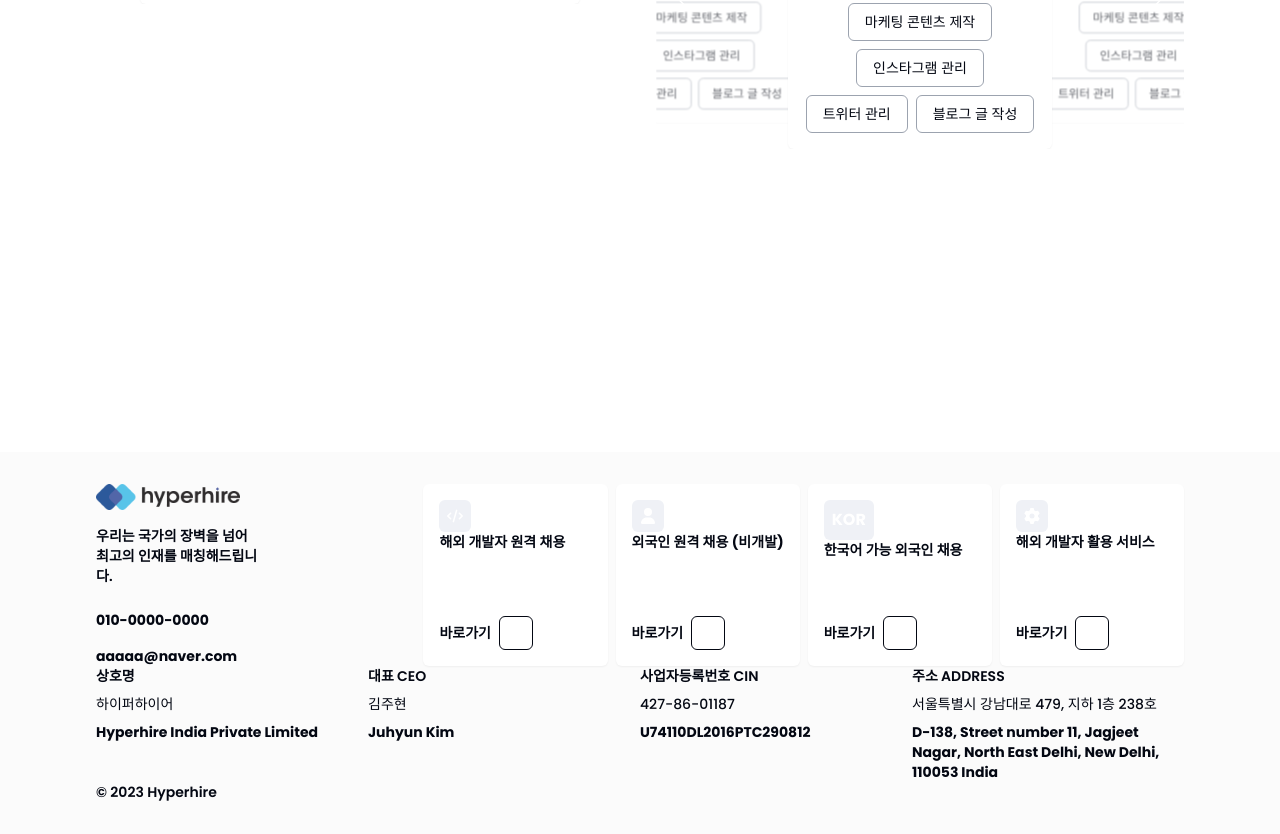
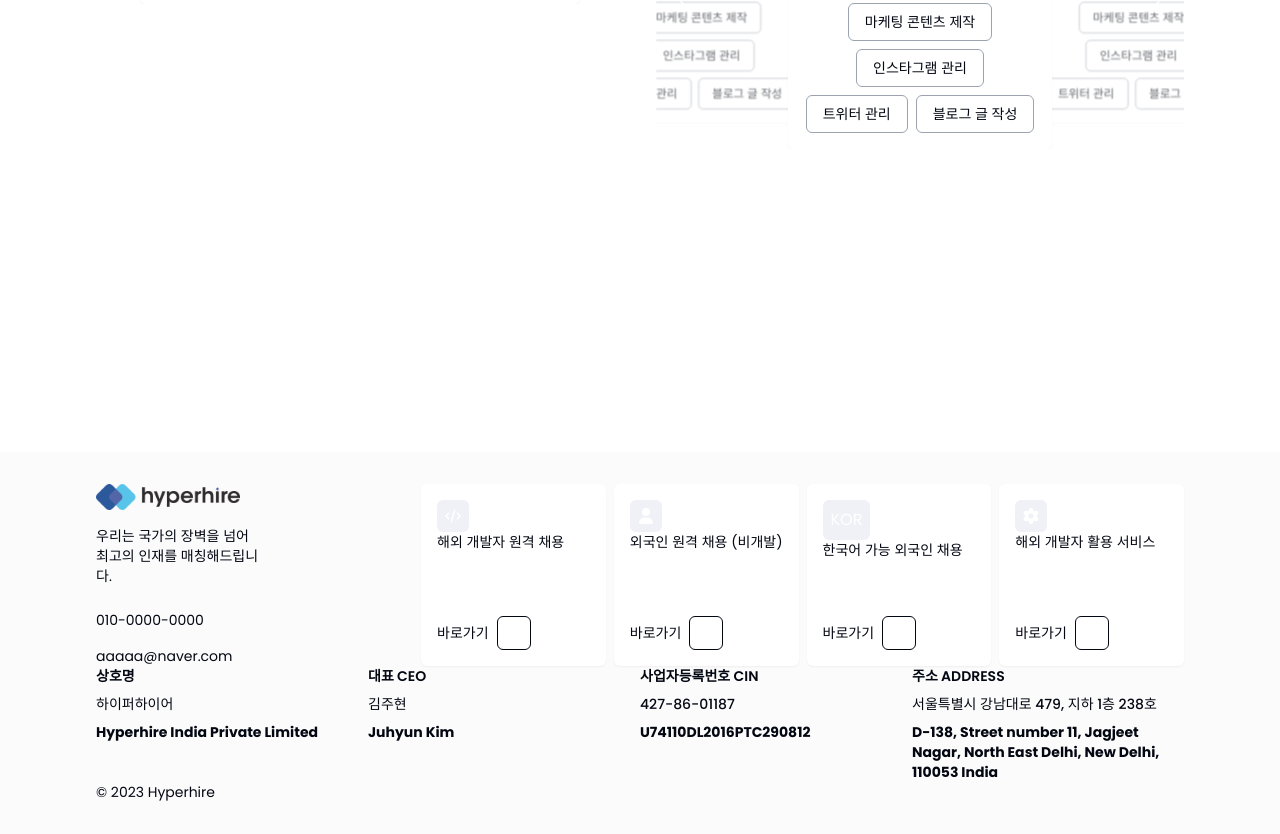
Before and after one commit to KhenCahyo13/Coin-Siren-Assignment, a Next.js app: page /web/home in a window 1280 px wide. Shown: the part 460-1294 px from the top of the page. Built offline with nearby package versions, Linux system fonts and the light colour scheme.

Commit message:
refactor: Font Weight class

```diff
--- a/src/app/components/Footer/Footer.view.tsx
+++ b/src/app/components/Footer/Footer.view.tsx
@@ -8,11 +8,11 @@ const FooterView: FC = () => (
             <div className="footer-office">
                 <div className="footer-office-info">
                     <img src="/images/logo-original.png" alt="Nav Logo" className="footer-office-info-brand-img" />
-                    <p className="footer-office-info-desc" style={{ fontWeight: 600 }}>우리는 국가의 장벽을 넘어 최고의 인재를 매칭해드립니다.</p>
+                    <p className="footer-office-info-desc font-semibold">우리는 국가의 장벽을 넘어 최고의 인재를 매칭해드립니다.</p>
                 </div>
                 <div className="footer-office-info">
-                    <p className="footer-office-info-desc" style={{ fontWeight: 700 }}>010-0000-0000</p>
-                    <p className="footer-office-info-desc" style={{ fontWeight: 700 }}>aaaaa@naver.com</p>
+                    <p className="footer-office-info-desc font-bold">010-0000-0000</p>
+                    <p className="footer-office-info-desc font-bold">aaaaa@naver.com</p>
                 </div>
             </div>
             {/* Card Collections */}
@@ -25,10 +25,10 @@ const FooterView: FC = () => (
                                 <div className="card-icon">
                                     <FaCode className="text-[#7388A9] text-2xl" />
                                 </div>
-                                <p className="card-title" style={{ fontWeight: 600 }}>해외 개발자 원격 채용</p>
+                                <p className="card-title font-semibold">해외 개발자 원격 채용</p>
                             </div>
                             <div className="card-action">
-                                <p className="card-title" style={{ fontWeight: 600 }}>바로가기</p>
+                                <p className="card-title font-semibold">바로가기</p>
                                 <button className="card-action-button">
                                     <FaArrowRight className="text-gray-950 text-xs" />
                                 </button>
@@ -44,10 +44,10 @@ const FooterView: FC = () => (
                                 <div className="card-icon">
                                     <FaUser className="text-[#7388A9] text-2xl" />
                                 </div>
-                                <p className="card-title" style={{ fontWeight: 600 }}>외국인 원격 채용 <span style={{ fontWeight: 700 }}>(비개발)</span></p>
+                                <p className="card-title font-semibold">외국인 원격 채용 <span className="font-bold">(비개발)</span></p>
                             </div>
                             <div className="card-action">
-                                <p className="card-title" style={{ fontWeight: 600 }}>바로가기</p>
+                                <p className="card-title font-semibold">바로가기</p>
                                 <button className="card-action-button">
                                     <FaArrowRight className="text-gray-950 text-xs" />
                                 </button>
@@ -61,12 +61,12 @@ const FooterView: FC = () => (
                         <Fragment>
                             <div className="flex flex-col gap-3">
                                 <div className="card-icon">
-                                    <p className="text-[#7388A9] text-sm lg:text-lg" style={{ fontWeight: 700 }}>KOR</p>
+                                    <p className="text-[#7388A9] text-sm lg:text-lg font-bold">KOR</p>
                                 </div>
-                                <p className="card-title" style={{ fontWeight: 600 }}>한국어 가능 외국인 채용</p>
+                                <p className="card-title font-semibold">한국어 가능 외국인 채용</p>
                             </div>
                             <div className="card-action">
-                                <p className="card-title" style={{ fontWeight: 600 }}>바로가기</p>
+                                <p className="card-title font-semibold">바로가기</p>
                                 <button className="card-action-button">
                                     <FaArrowRight className="text-gray-950 text-xs" />
                                 </button>
@@ -82,10 +82,10 @@ const FooterView: FC = () => (
                                 <div className="card-icon">
                                     <FaGear className="text-[#7388A9] text-2xl" />
                                 </div>
-                                <p className="card-title" style={{ fontWeight: 600 }}>해외 개발자 활용 서비스</p>
+                                <p className="card-title font-semibold">해외 개발자 활용 서비스</p>
                             </div>
                             <div className="card-action">
-                                <p className="card-title" style={{ fontWeight: 600 }}>바로가기</p>
+                                <p className="card-title font-semibold">바로가기</p>
                                 <button className="card-action-button">
                                     <FaArrowRight className="text-gray-950 text-xs" />
                                 </button>
@@ -125,7 +125,7 @@ const FooterView: FC = () => (
                 </p>
             </div>
         </div>
-        <p className="footer-copyright mt-8" style={{ fontWeight: 600 }}>&copy; 2023 Hyperhire</p>
+        <p className="footer-copyright mt-8 font-semibold">&copy; 2023 Hyperhire</p>
     </footer>
 );
 
--- a/src/app/components/Navbar/Navbar.view.tsx
+++ b/src/app/components/Navbar/Navbar.view.tsx
@@ -11,10 +11,10 @@ const NavbarView: FC<NavbarViewProps> = ({ openNavbar, handleToggleNavbar }) =>
             </button>
             <div className={`${openNavbar ? 'flex' : 'hidden'} navbar-items`}>
                 <button className="flex items-center gap-2">
-                    <p className="text-sm" style={{ fontWeight: 600 }}>채용</p>
+                    <p className="text-sm font-semibold">채용</p>
                     <FaChevronDown className="text-xs" />
                 </button>
-                <a href="#" className="navbar-item" style={{ fontWeight: 600 }}>해외 개발자 활용 서비스</a>
+                <a href="#" className="navbar-item font-semibold">해외 개발자 활용 서비스</a>
             </div>
             <div className={`mt-4 mx-auto ${openNavbar ? 'block' : 'hidden'} lg:block lg:mt-0 lg:mx-0`}>
                 <button className="button button-light button-sm">문의하기</button>
--- a/src/app/web/home/Home.view.tsx
+++ b/src/app/web/home/Home.view.tsx
@@ -34,7 +34,7 @@ const HomeView: FC<HomeViewProps> = ({ fields, employees, achievements, benefits
                             <h1 className="text-4xl leading-tight font-bold lg:text-5xl lg:leading-tight animate__animated animate__fadeInUp duration-500">
                                 최고의 실력을 가진 외국인 인재를 찾고 계신가요?
                             </h1>
-                            <p style={{ fontWeight: 600 }} className="lg:text-xl animate__animated animate__fadeInUp duration-500">법률 및 인사관리 부담없이 1주일 이내에 원격으로 채용해보세요.</p>
+                            <p className="lg:text-xl font-semibold animate__animated animate__fadeInUp duration-500">법률 및 인사관리 부담없이 1주일 이내에 원격으로 채용해보세요.</p>
                         </div>
                     </div>
                     <div className="block mt-5 lg:hidden lg:mt-0">
@@ -75,8 +75,8 @@ const HomeView: FC<HomeViewProps> = ({ fields, employees, achievements, benefits
                                                             </div>
                                                         </div>
                                                         <div className="card-profile-info">
-                                                            <p className="text-gray-950" style={{ fontWeight: 600 }}>{employee.name}</p>
-                                                            <p className="text-sm text-blue-500" style={{ fontWeight: 500 }}>{employee.position} <span style={{ fontWeight: 600 }}>· {employee.lengthOfExperience}y+</span></p>
+                                                            <p className="text-gray-950 font-semibold">{employee.name}</p>
+                                                            <p className="text-sm text-blue-500 font-medium">{employee.position} <span className="font-semibold">· {employee.lengthOfExperience}y+</span></p>
                                                         </div>
                                                     </div>
                                                     <div className="mt-5 card-profile-skills">
@@ -114,19 +114,19 @@ const HomeView: FC<HomeViewProps> = ({ fields, employees, achievements, benefits
                                         <div className="px-1 py-1 rounded-md bg-[#E8ECFF]">
                                             <FaCheck className="text-[#2C599B]" />
                                         </div>
-                                        <p className="text-sm" style={{ fontWeight: 600 }}>{benefit.title}</p>
+                                        <p className="text-sm font-semibold">{benefit.title}</p>
                                     </div>
                                 ))}
                             </div>
                         </div>
                     )}
-                    <p className="text-sm text-[#FBFF23] underline mt-4 lg:text-white lg:text-lg" style={{ fontWeight: 600 }}>개발자가 필요하신가요?</p>
+                    <p className="text-sm text-[#FBFF23] underline mt-4 lg:text-white lg:text-lg font-semibold">개발자가 필요하신가요?</p>
                     {achievements && (
                         <div className="hidden mt-6 items-center gap-4 lg:flex animate__animated animate__fadeIn duration-500">
                             {achievements.map((achievement) => (
                                 <div className="py-2 flex flex-col gap-4 border-t" key={achievement.id}>
-                                    <p style={{ fontWeight: 600 }}>{achievement.title}</p>
-                                    <p className="text-sm" style={{ fontWeight: 500 }}>{achievement.subtitle}</p>
+                                    <p className="font-semibold">{achievement.title}</p>
+                                    <p className="text-sm font-semibold">{achievement.subtitle}</p>
                                 </div>
                             ))}
                         </div>
@@ -172,8 +172,8 @@ const HomeView: FC<HomeViewProps> = ({ fields, employees, achievements, benefits
                                                         </div>
                                                     </div>
                                                     <div className="card-profile-info">
-                                                        <p className="text-gray-950" style={{ fontWeight: 600 }}>{employee.name}</p>
-                                                        <p className="text-sm text-blue-500" style={{ fontWeight: 500 }}>{employee.position} <span style={{ fontWeight: 600 }}>· {employee.lengthOfExperience}y+</span></p>
+                                                        <p className="text-gray-950 font-semibold">{employee.name}</p>
+                                                        <p className="text-sm text-blue-500 font-medium">{employee.position} <span className="font-semibold">· {employee.lengthOfExperience}y+</span></p>
                                                     </div>
                                                 </div>
                                                 <div className="mt-5 card-profile-skills">
```
